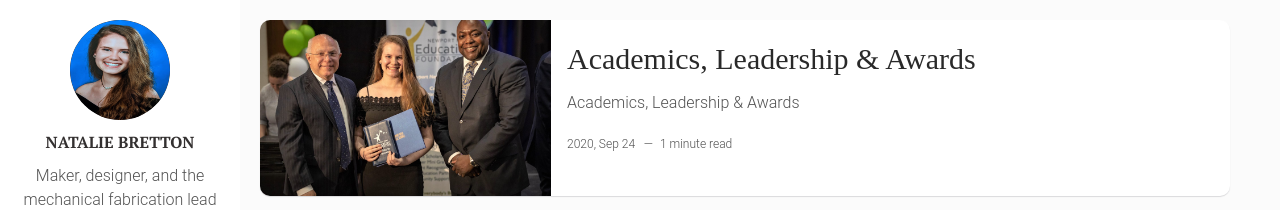
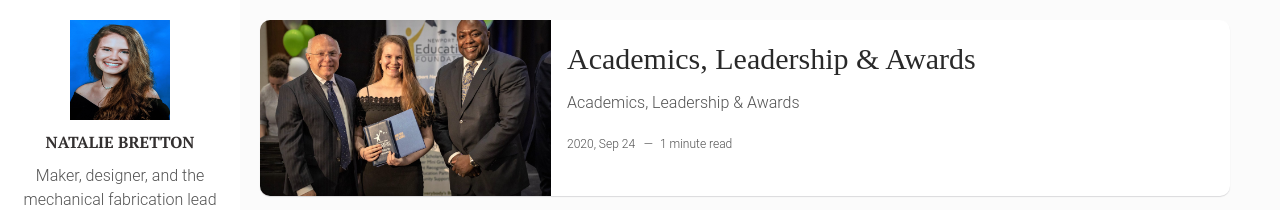
Before and after one commit to natgrrl/natgrrl.github.io, a Jekyll site: the page built from index.html, in a window 1280 px wide. Shown: the top 210 px of the page. Built offline with Jekyll 4.4.1, drawn with Linux system fonts in a browser that asks for light colours.

Commit message:
Update main.css

```diff
--- a/assets/css/main.css
+++ b/assets/css/main.css
@@ -872,8 +872,8 @@ pre code {
   width: 100px;
   height: 100px;
   margin: 0 auto 10px;
-  -webkit-border-radius: 100%;
-          border-radius: 100%;
+  /*-webkit-border-radius: 100%;
+          border-radius: 100%;*/
   overflow: hidden;
   background-color: #333030;
 }
@@ -881,8 +881,8 @@ pre code {
 .about img {
   width: 100%;
   height: 100%;
-  -webkit-border-radius: 50%;
-          border-radius: 50%;
+  /*-webkit-border-radius: 50%;
+          border-radius: 50%;*/
   -webkit-transition: -webkit-transform 0.35s;
   transition: -webkit-transform 0.35s;
   -o-transition: transform 0.35s;
```
